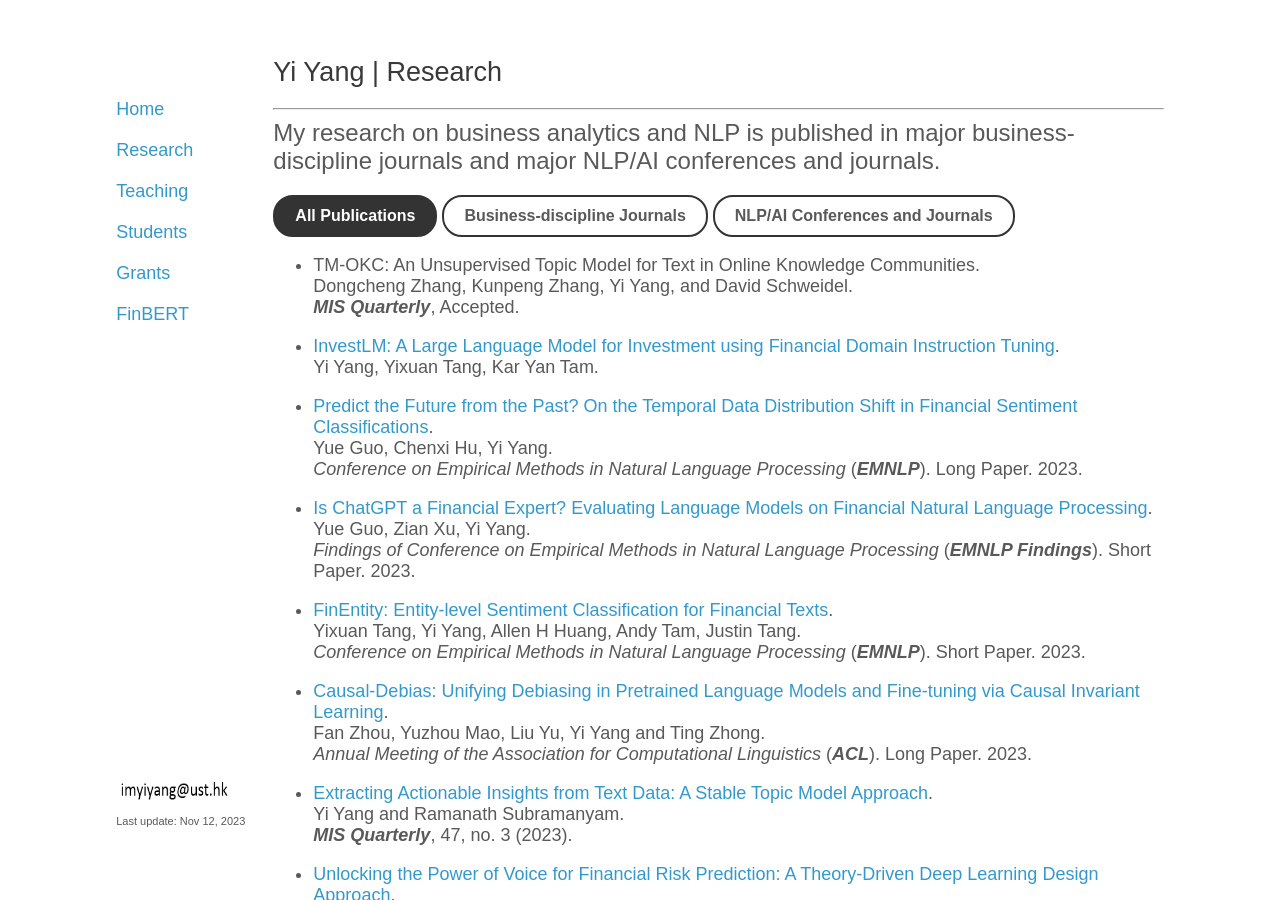
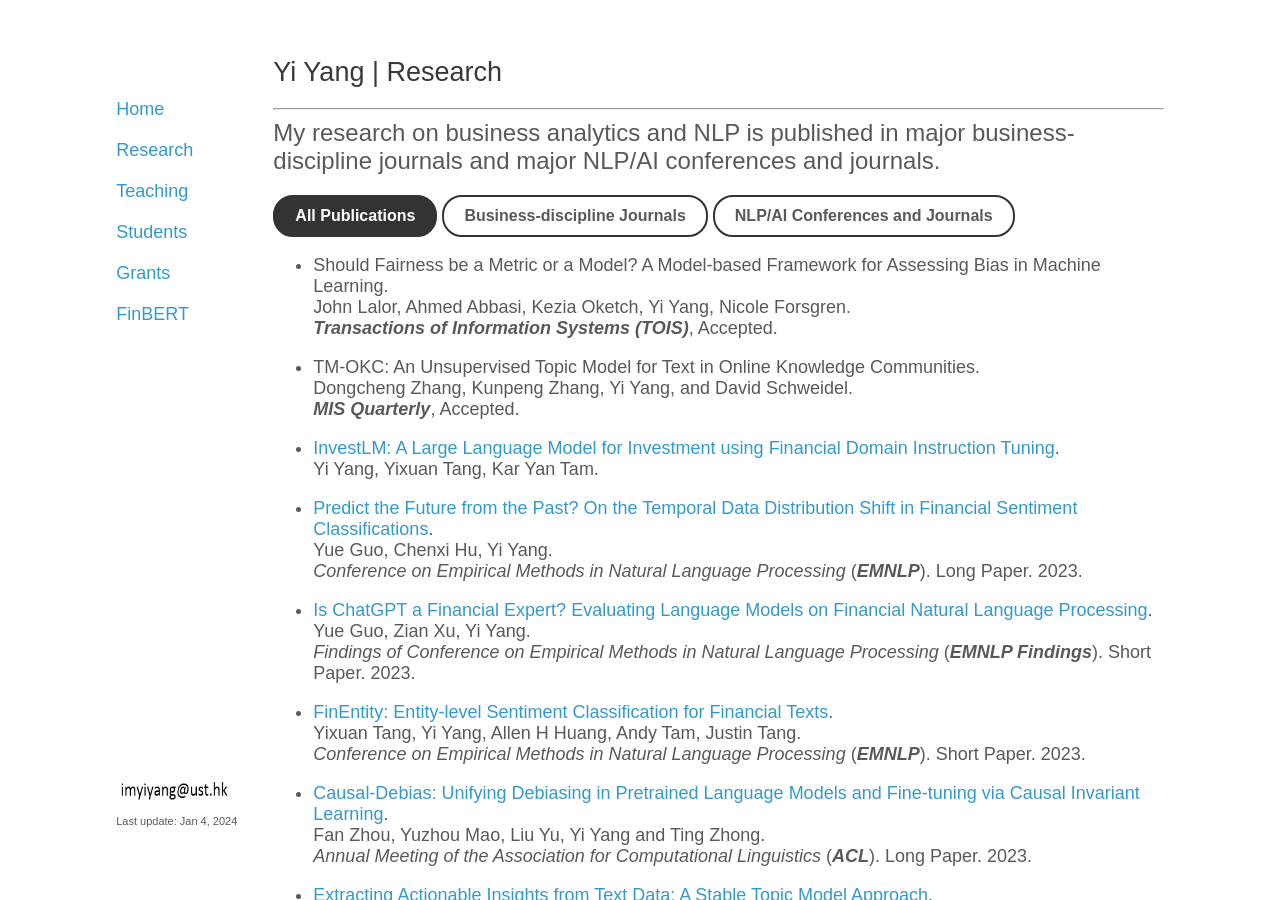
Before and after one commit to yya518/yya518.github.io, a Jekyll site: the page built from research.md, in a window 1280 px wide and 900 px high. Built offline with Jekyll 4.4.1, drawn with Linux system fonts in a browser that asks for light colours.

Commit message:
tois update

```diff
--- a/_layouts/default.html
+++ b/_layouts/default.html
@@ -21,7 +21,7 @@
 
       <footer>
                    <img src="email.png" width=120 height=25>
-           <p><small>Last update: Nov 12, 2023</small><br>
+           <p><small>Last update: Jan 4, 2024</small><br>
 
         <!--<small>Powered by <a href="https://github.com/mojombo/jekyll">Jekyll</a> </small></p>-->
       </footer>
--- a/research.md
+++ b/research.md
@@ -11,6 +11,11 @@ title: research
 <span style="font-size:24px;"> My research on business analytics and NLP is published in major business-discipline journals and major NLP/AI conferences and journals.</span>
 
 {% include publication-buttons.html %}
++ Should Fairness be a Metric or a Model? A Model-based Framework for Assessing Bias in Machine Learning.
+John Lalor, Ahmed Abbasi, Kezia Oketch, Yi Yang, Nicole Forsgren.
+***Transactions of Information Systems (TOIS)***, Accepted.
+{: .nlp}
+
 + TM-OKC: An Unsupervised Topic Model for Text in Online Knowledge Communities.
 Dongcheng Zhang, Kunpeng Zhang, Yi Yang, and David Schweidel.
 ***MIS Quarterly***, Accepted.
```
